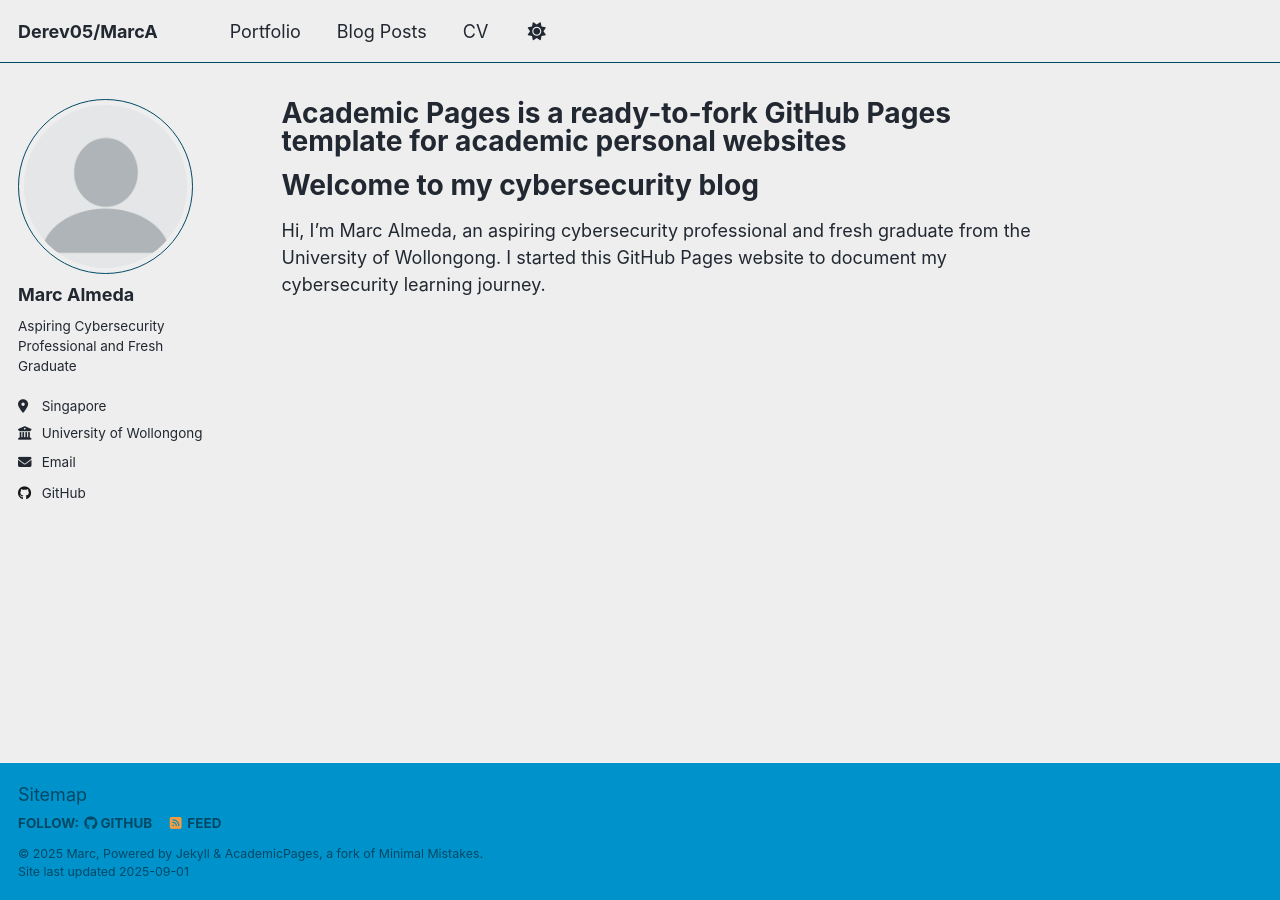
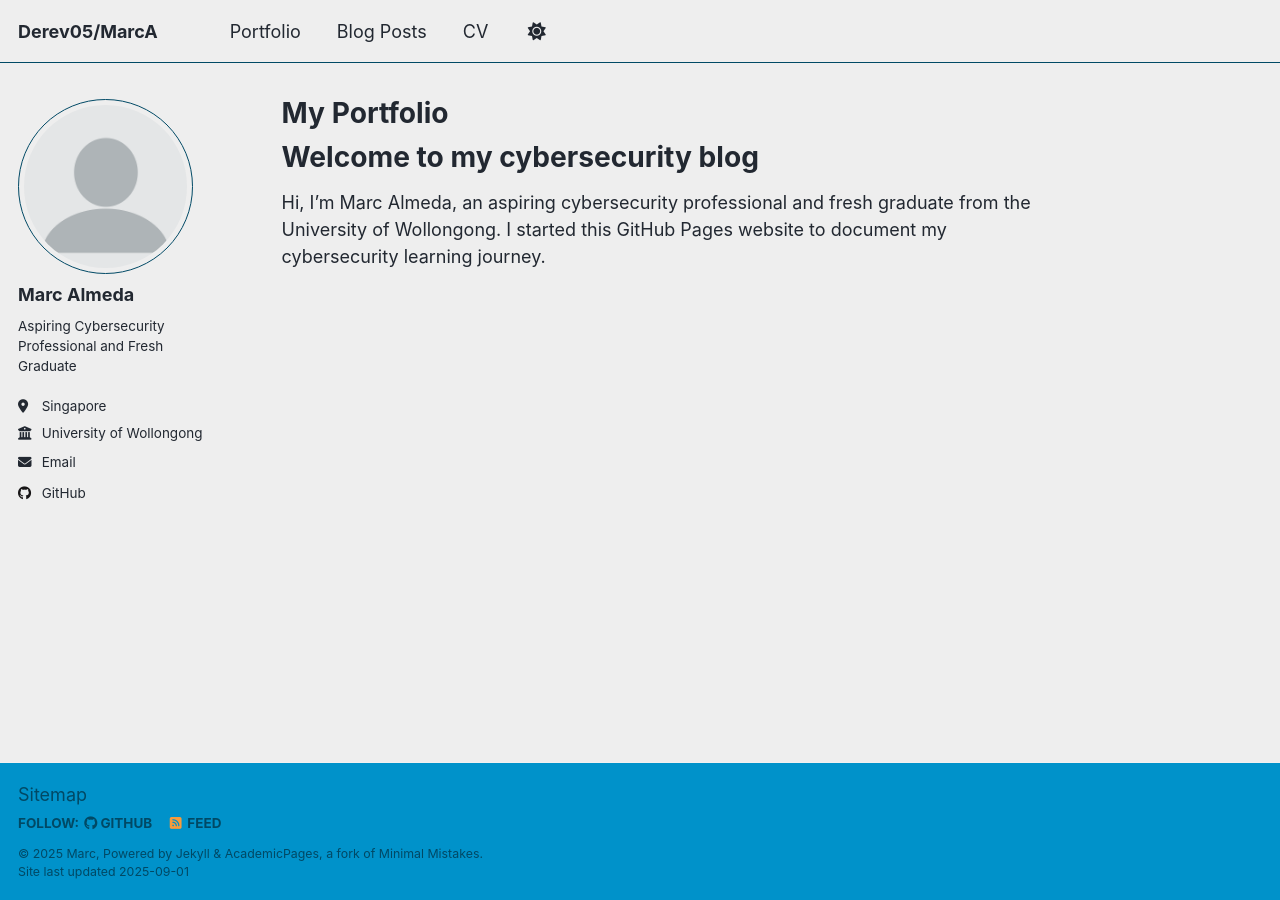
Before and after one commit to Derev05/derev05.github.io, a Jekyll site: the page built from _pages/about.md, in a window 1280 px wide. Built offline with Jekyll 4.4.1, drawn with Linux system fonts in a browser that asks for light colours; a script that is not in the unit is left out.

Commit message:
Update about.md

```diff
--- a/_pages/about.md
+++ b/_pages/about.md
@@ -1,6 +1,6 @@
 ---
 permalink: /
-title: "Academic Pages is a ready-to-fork GitHub Pages template for academic personal websites"
+title: "My Portfolio"
 author_profile: true
 redirect_from:
   - /about/
```
